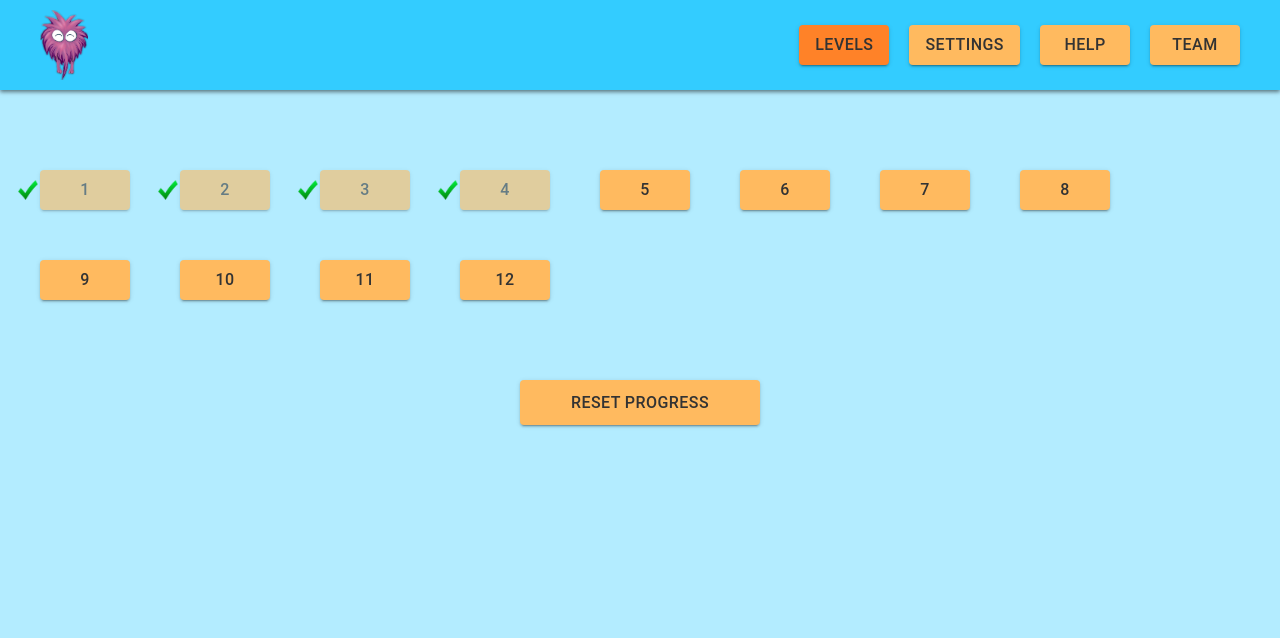
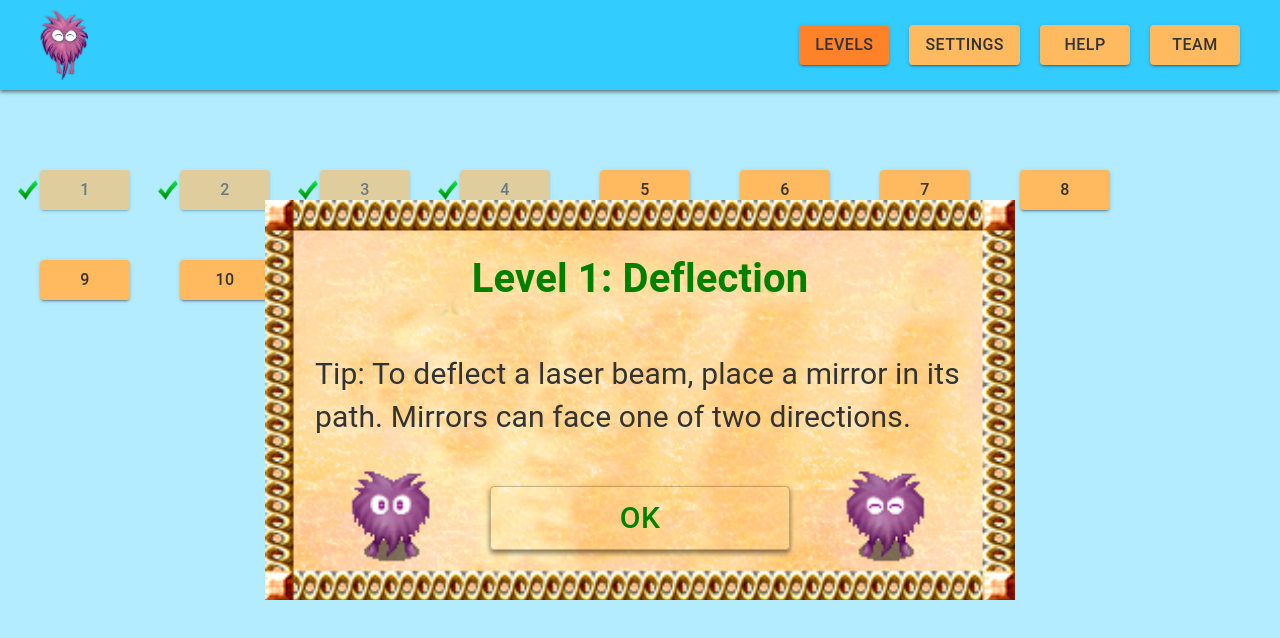
Before and after one commit to Kkasya/rsclone, a React (Create React App) app: page /levels in a window 1280 px wide. Shown: the top 638 px of the page. Built offline with nearby package versions, Linux system fonts and the light colour scheme.

Commit message:
feat: add hint at the gameLevelPage

```diff
--- a/src/App.js
+++ b/src/App.js
@@ -22,6 +22,8 @@ export default function App() {
         </Container>
         <Switcher />
       </div>
+
     </Router>
+
   );
 }
--- /dev/null
+++ b/src/Pages/GameLevelPage/GameLevelPage.js
@@ -0,0 +1,10 @@
+import React from "react";
+import HintLevelPage from "../GameLevelPage/components/HintLevelPage";
+
+export default function GameLevelPage({level}) {
+  return (
+    <HintLevelPage
+      level={level}>
+    </HintLevelPage>
+  )
+}
--- /dev/null
+++ b/src/Pages/GameLevelPage/HINTS_LEVELS.js
@@ -0,0 +1,75 @@
+const HINTS_LEVELS = [
+  {
+    level: '1',
+    title: 'Deflection',
+    description: 'Tip: To deflect a laser beam, place a mirror in its path. Mirrors can face one of two directions.',
+  },
+
+  {
+    level: '2',
+    title: 'Spin Doctor',
+    description: 'Tip: Use a wernch to rotate a mirror or a laser. There are two types of wrenches: clockwise and counterclockwise.',
+  },
+
+  {
+    level: '3',
+    title: 'House of Mirrors',
+    description: '',
+  },
+
+  {
+    level: '4',
+    title: 'Bombing Alley',
+    description: '',
+  },
+
+  {
+    level: '5',
+    title: 'Dexterity',
+    description: '',
+  },
+
+  {
+    level: '6',
+    title: 'Lasermania',
+    description: '',
+  },
+
+  {
+    level: '7',
+    title: 'Phoenix',
+    description: '',
+  },
+
+  {
+    level: '8',
+    title: 'Squish Time',
+    description: '',
+  },
+
+  {
+    level: '9',
+    title: 'Dweeps on Ice',
+    description: '',
+  },
+
+  {
+    level: '10',
+    title: 'Badda Bing Badda Boom',
+    description: '',
+  },
+
+  {
+    level: '11',
+    title: 'A Torch in the Hand',
+    description: '',
+  },
+
+  {
+    level: '12',
+    title: 'Fear No Lasers',
+    description: '',
+  },
+];
+
+export default HINTS_LEVELS;
--- /dev/null
+++ b/src/Pages/GameLevelPage/components/HintLevelPage.js
@@ -0,0 +1,34 @@
+import React, {useState} from "react";
+import {Button} from '@material-ui/core';
+import HINTS_LEVELS from "../HINTS_LEVELS";
+import stylesGameLevelPage from "../stylesGameLevelPage";
+
+export default function HintLevelPage({level}) {
+  const hints = HINTS_LEVELS;
+  const {title, description} = hints.find(hint => hint.level === level);
+  const nameLevel = `Level ${level}`;
+  const useStylesGameLevelPage = stylesGameLevelPage();
+
+  const [isShow, hide] = useState(true);
+
+  const hideModal = () => {
+    hide(false);
+  };
+
+  return (
+    <React.Fragment>
+      {isShow && (
+        <div className={useStylesGameLevelPage.modal}>
+          <h1 className={useStylesGameLevelPage.title}>{nameLevel}: {title}</h1>
+          <p className={useStylesGameLevelPage.description}>{description}</p>
+          <Button
+            variant='outlined'
+            className={useStylesGameLevelPage.btnClose}
+            onClick={hideModal}
+          >OK
+          </Button>
+        </div>
+      )}
+    </React.Fragment>
+  );
+}
--- /dev/null
+++ b/src/Pages/GameLevelPage/stylesGameLevelPage.js
@@ -0,0 +1,50 @@
+import {makeStyles} from "@material-ui/core";
+
+const hintBackground = `${process.env.PUBLIC_URL}/assets/images/hint.png`;
+const widthModal = 750;
+const heightModal = 400;
+
+const stylesGameLevelPage = makeStyles({
+  modal: {
+    position: "fixed",
+    width: `${widthModal}px`,
+    height: `${heightModal}px`,
+    top: `calc(50% - ${heightModal / 2}px)`,
+    left: `calc(50% - ${widthModal / 2}px)`,
+    background: `url(${hintBackground})`,
+    backgroundSize: "cover",
+    display: 'flex',
+    flexDirection: 'column',
+    justifyContent: 'space-between',
+    padding: '50px',
+  },
+
+  title: {
+    textAlign: 'center',
+    fontSize: '40px',
+    color: 'green',
+    margin: 0,
+  },
+
+  description: {
+    fontSize: '30px',
+  },
+
+  btnClose: {
+    margin: '0 auto',
+    width: '300px',
+    boxShadow: '0px 3px 5px 0px rgba(0, 0, 0, .5)',
+    color: 'green !important',
+
+    '&>span': {
+      fontSize: '30px',
+      color: 'green',
+
+      '&:hover': {
+        color: 'darkgreen !important'
+      },
+    },
+  }
+});
+
+export default stylesGameLevelPage;
--- a/src/Pages/LevelsPage/LevelsPage.js
+++ b/src/Pages/LevelsPage/LevelsPage.js
@@ -2,6 +2,8 @@ import React from 'react';
 import { Container } from '@material-ui/core';
 import LevelsContent from './components/LevelsContent';
 import stylesCommon from '../../common/styles/stylesCommon';
+import {BrowserRouter as Router} from "react-router-dom";
+import GameLevelPage from '../GameLevelPage/GameLevelPage'
 
 export default function LevelsPage() {
   const commonStyles = stylesCommon();
@@ -11,6 +13,10 @@ export default function LevelsPage() {
       className={commonStyles.container}
     >
       <LevelsContent />
+      <GameLevelPage
+        level='1'>
+      </GameLevelPage>
     </Container>
+
   );
 }
--- a/src/Pages/TeamPage/stylesTeamPage.js
+++ b/src/Pages/TeamPage/stylesTeamPage.js
@@ -1,4 +1,4 @@
-import { makeStyles } from "@material-ui/core";
+import {makeStyles} from "@material-ui/core";
 
 const stylesTeamPage = makeStyles({
   contentWrapper: {
```
Also changed, not shown: public/assets/images/hint.png (added).
